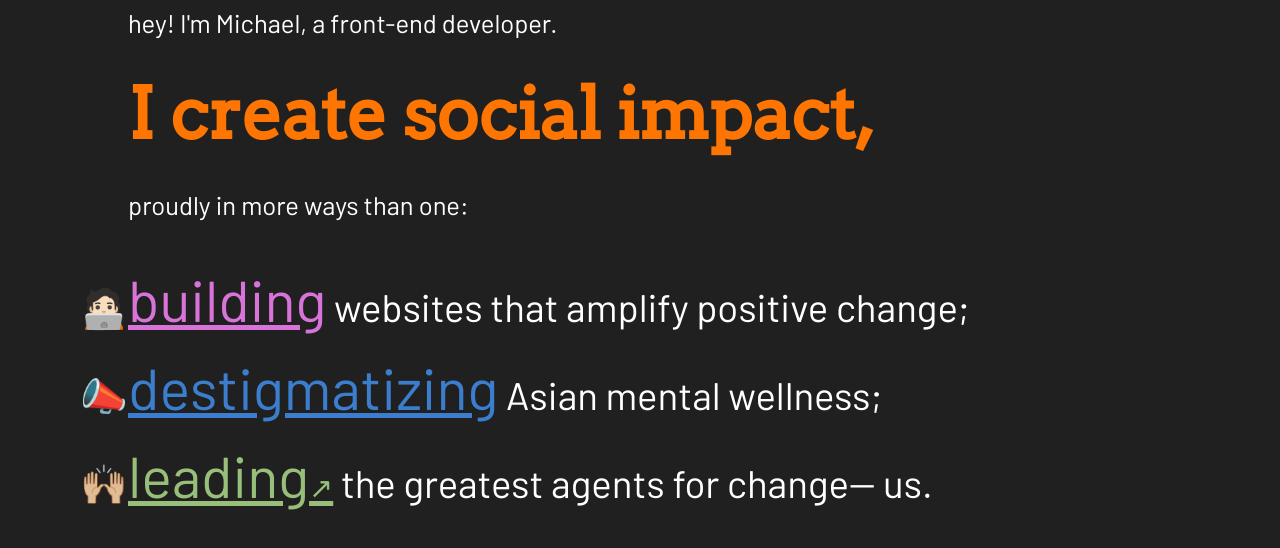
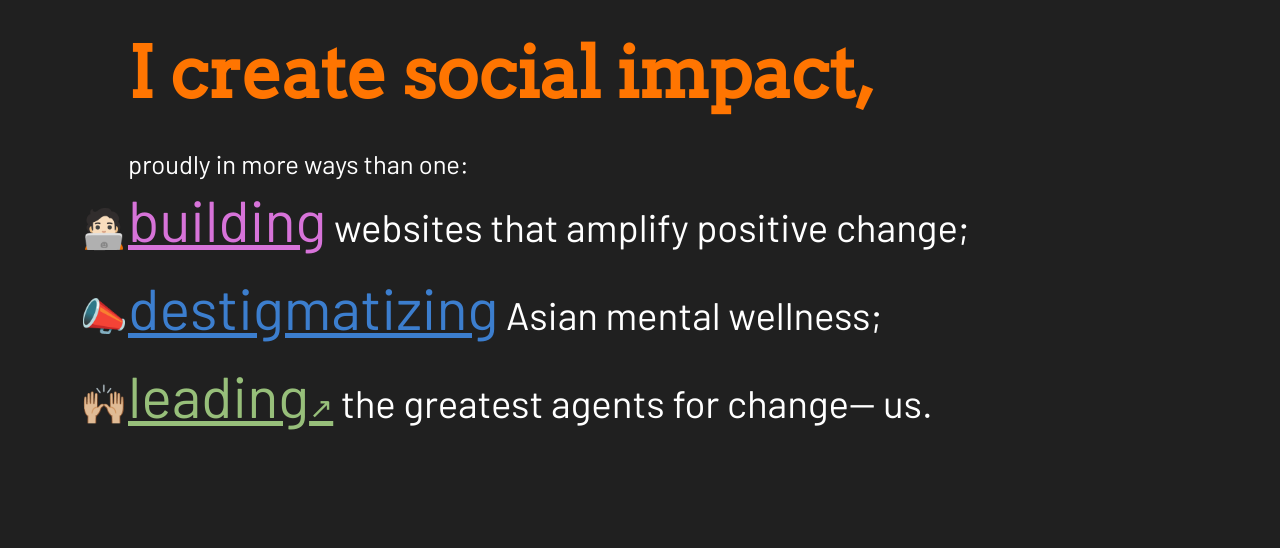
Before and after one commit to michaelge21/portfolio-v1, a website built with Parcel: page index.html in a window 1280 px wide. Shown: the part 120-668 px from the top of the page. Built offline with nearby package versions, Linux system fonts and the light colour scheme.

Commit message:
refactoring boilerplate css

```diff
--- a/about/astyle.css
+++ b/about/astyle.css
@@ -1,34 +1,12 @@
-:root {
-  --inbetween-yellow: rgb(255, 247, 0);
-  --inbetween-blue: rgb(60, 126, 206);
-  --wucypher-white: rgb(255, 255, 255);
-  --wucypher-orange: rgb(242, 152, 73);
-  --leader-white: rgb(238, 238, 238);
-  --leader-green: #97bf7a;
-  --light-fontColor: rgb(22, 22, 22);
-  --dark-fontColor-header: #ff7501;
-  --dark-fontColor: white;
-  --dark-background: #202020;
-
-  --button-dimension: 90px;
-  --button-smallDimension: 80px;
-}
-
 @font-face {
   font-family: Roboto;
   src: url(../media/fonts/RobotoSlab-VariableFont_wght.ttf);
 }
 
-*,
-::after,
-::before {
-  box-sizing: border-box;
-  font-family: "Roboto", sans-serif;
-}
-
 body {
   background-color: var(--dark-background);
   color: #3674ff;
+  font-family: Roboto, serif;
 }
 
 /* || nav */
--- a/index.html
+++ b/index.html
@@ -5,6 +5,7 @@
     <meta http-equiv="X-UA-Compatible" content="IE=edge" />
     <meta name="viewport" content="width=device-width, initial-scale=1.0" />
     <title>hey there!</title>
+    <link rel="stylesheet" href="/stylesheets/base.css" />
     <link rel="stylesheet" href="style.css" />
     <link rel="stylesheet" href="/stylesheets/mobileNav.css" />
     <script src="mobileNav.js" defer></script>
--- a/portfolio/pstyle.css
+++ b/portfolio/pstyle.css
@@ -1,18 +1,3 @@
-:root {
-  --inbetween-yellow: rgb(255, 247, 0);
-  --inbetween-blue: rgb(60, 126, 206);
-  --wucypher-white: rgb(255, 255, 255);
-  --wucypher-orange: rgb(242, 152, 73);
-  --leader-white: rgb(238, 238, 238);
-  --leader-green: #97bf7a;
-  --light-fontColor: rgb(22, 22, 22);
-  --dark-fontColor-header: #ff7501;
-  --dark-fontColor: white;
-  --dark-background: #202020;
-
-  --button-dimension: 90px;
-  --button-smallDimension: 80px;
-}
 /* || boilerplate */
 
 @font-face {
@@ -23,12 +8,6 @@
 @font-face {
   font-family: "Brandon";
   src: url(../media/fonts/Brandon_bld_it.otf);
-}
-
-*,
-::after,
-::before {
-  box-sizing: border-box;
 }
 
 body {
--- a/style.css
+++ b/style.css
@@ -1,25 +1,3 @@
-*,
-::after,
-::before {
-  box-sizing: border-box;
-  padding: 0;
-}
-
-:root {
-  --inbetween-yellow: rgb(255, 247, 0);
-  --inbetween-blue: rgb(60, 126, 206);
-  --wucypher-white: rgb(255, 255, 255);
-  --wucypher-orange: rgb(242, 152, 73);
-  --leader-white: rgb(238, 238, 238);
-  --leader-green: #97bf7a;
-  --light-fontColor: rgb(22, 22, 22);
-  --dark-fontColor-header: #ff7501;
-  --dark-fontColor: white;
-  --dark-background: #202020;
-
-  --button-dimension: 90px;
-  --button-smallDimension: 80px;
-}
 /* || boilerplate */
 
 @font-face {
@@ -116,19 +94,10 @@ main {
   color: var(--dark-fontColor-header);
   font-size: calc(2rem + 3vw);
   margin: 2rem 0;
-  /* grid-area: h; */
 }
 
 .hero p {
   font-size: calc(0.8rem + 1vw);
-}
-
-.hero p:first-child {
-  /* grid-area: p; */
-}
-
-.hero .proud {
-  /* grid-area: o; */
 }
 
 .hero a {
@@ -140,7 +109,6 @@ main {
   list-style: none;
   font-size: calc(1.6rem + 1vw);
   line-height: 5rem;
-  /* grid-area: l; */
 }
 
 .hero li:first-child a {
--- /dev/null
+++ b/stylesheets/base.css
@@ -0,0 +1,23 @@
+*,
+::after,
+::before {
+  box-sizing: border-box;
+  padding: 0;
+  margin: 0;
+}
+
+:root {
+  --inbetween-yellow: rgb(255, 247, 0);
+  --inbetween-blue: rgb(60, 126, 206);
+  --wucypher-white: rgb(255, 255, 255);
+  --wucypher-orange: rgb(242, 152, 73);
+  --leader-white: rgb(238, 238, 238);
+  --leader-green: #97bf7a;
+  --light-fontColor: rgb(22, 22, 22);
+  --dark-fontColor-header: #ff7501;
+  --dark-fontColor: white;
+  --dark-background: #202020;
+
+  --button-dimension: 90px;
+  --button-smallDimension: 80px;
+}
```
Also changed, not shown: about/about.html (+1 -0 lines), portfolio/portfolio.html (+2 -0 lines), dist/about/about.html, dist/index.html, dist/portfolio/portfolio.html, 6 other files.
